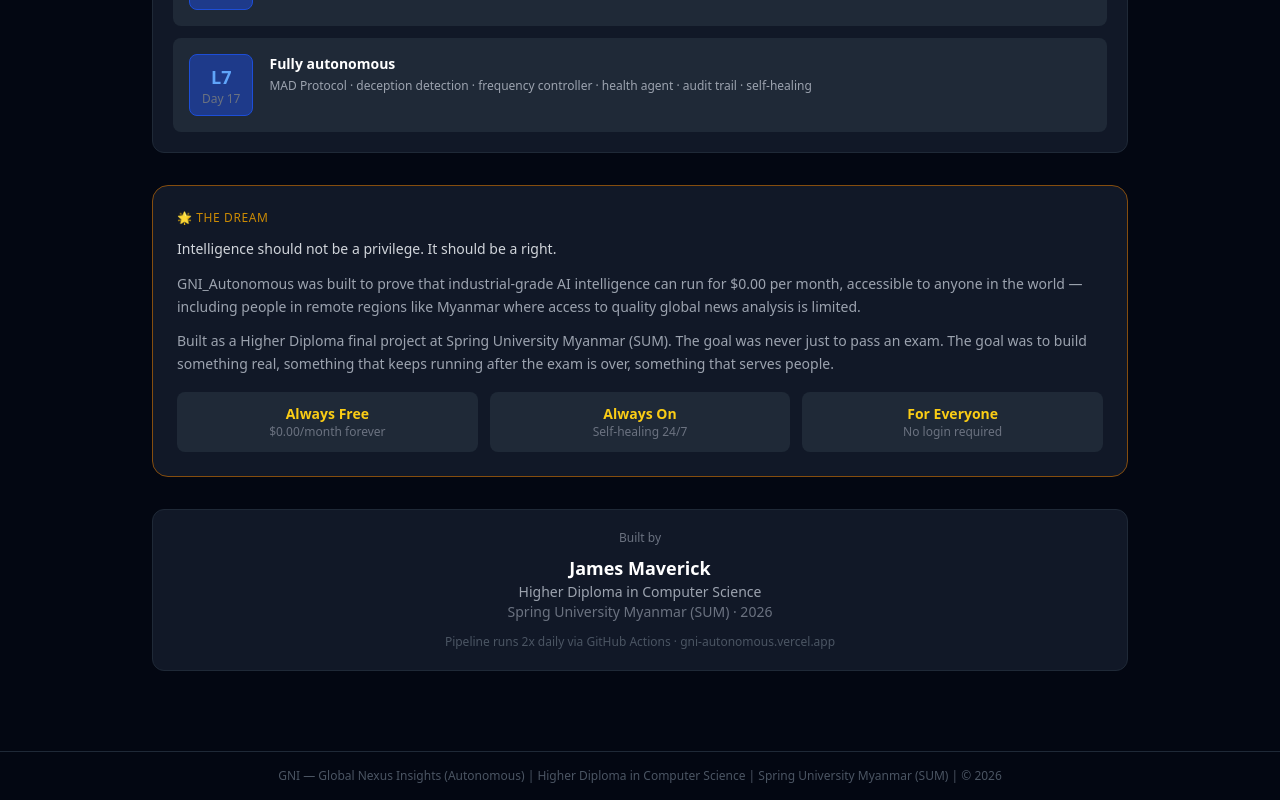
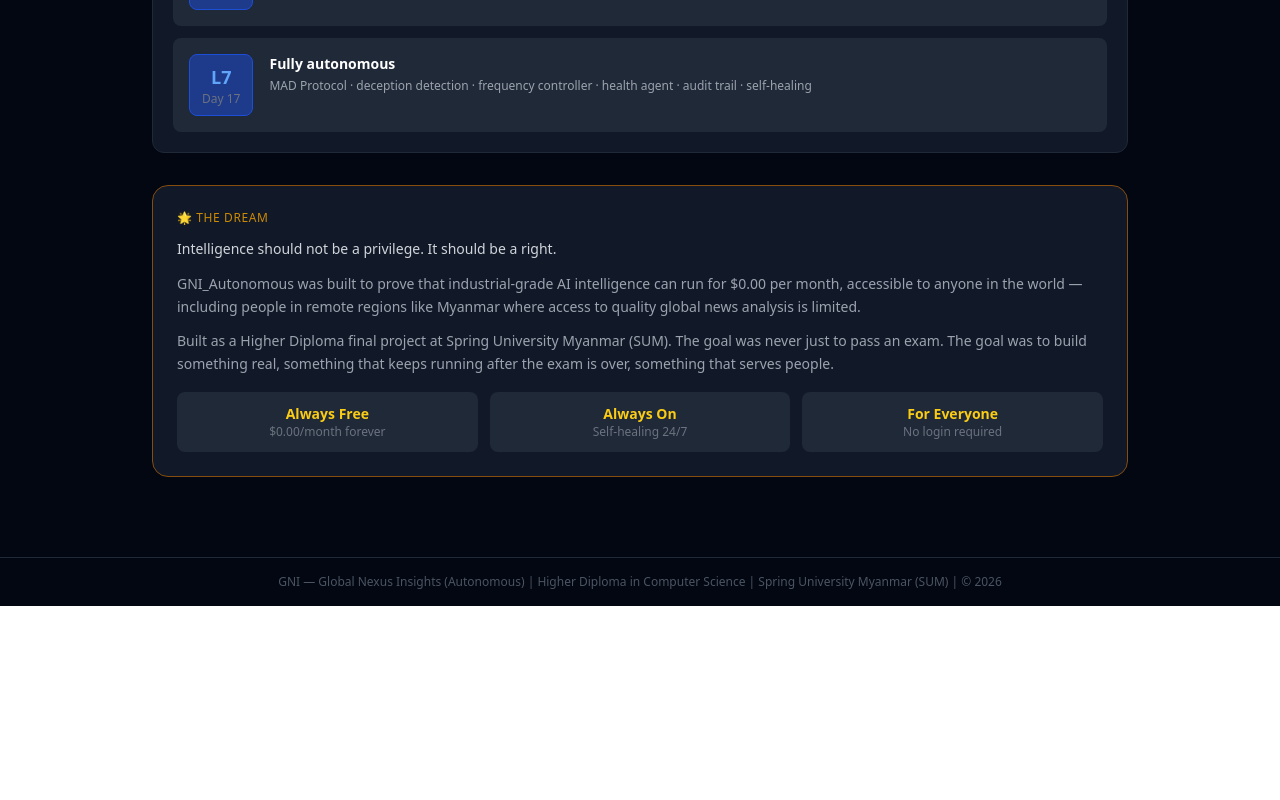
Before and after one commit to jamesmaverickandhdcs/gni-autonomous, a Next.js app: page /about in a window 1280 px wide. Shown: the part 1458-2258 px from the top of the page. After the commit the page ends 2064 px from the top, so only its background shows below. Built offline with nearby package versions, Linux system fonts and the light colour scheme.

Commit message:
About: remove author attribution — anonymous

```diff
--- a/src/app/about/page.tsx
+++ b/src/app/about/page.tsx
@@ -132,16 +132,6 @@
         </div>
 
         {/* Built by */}
-        <div className="bg-gray-900 border border-gray-800 rounded-xl p-5 text-center">
-          <div className="text-xs text-gray-500 mb-2">Built by</div>
-          <div className="text-lg font-bold text-white">James Maverick</div>
-          <div className="text-sm text-gray-400">Higher Diploma in Computer Science</div>
-          <div className="text-sm text-gray-500">Spring University Myanmar (SUM) · 2026</div>
-          <div className="mt-3 text-xs text-gray-600">
-            Pipeline runs 2x daily via GitHub Actions · gni-autonomous.vercel.app
-          </div>
-        </div>
-
       </main>
 
       <footer className="border-t border-gray-800 mt-12">
```
